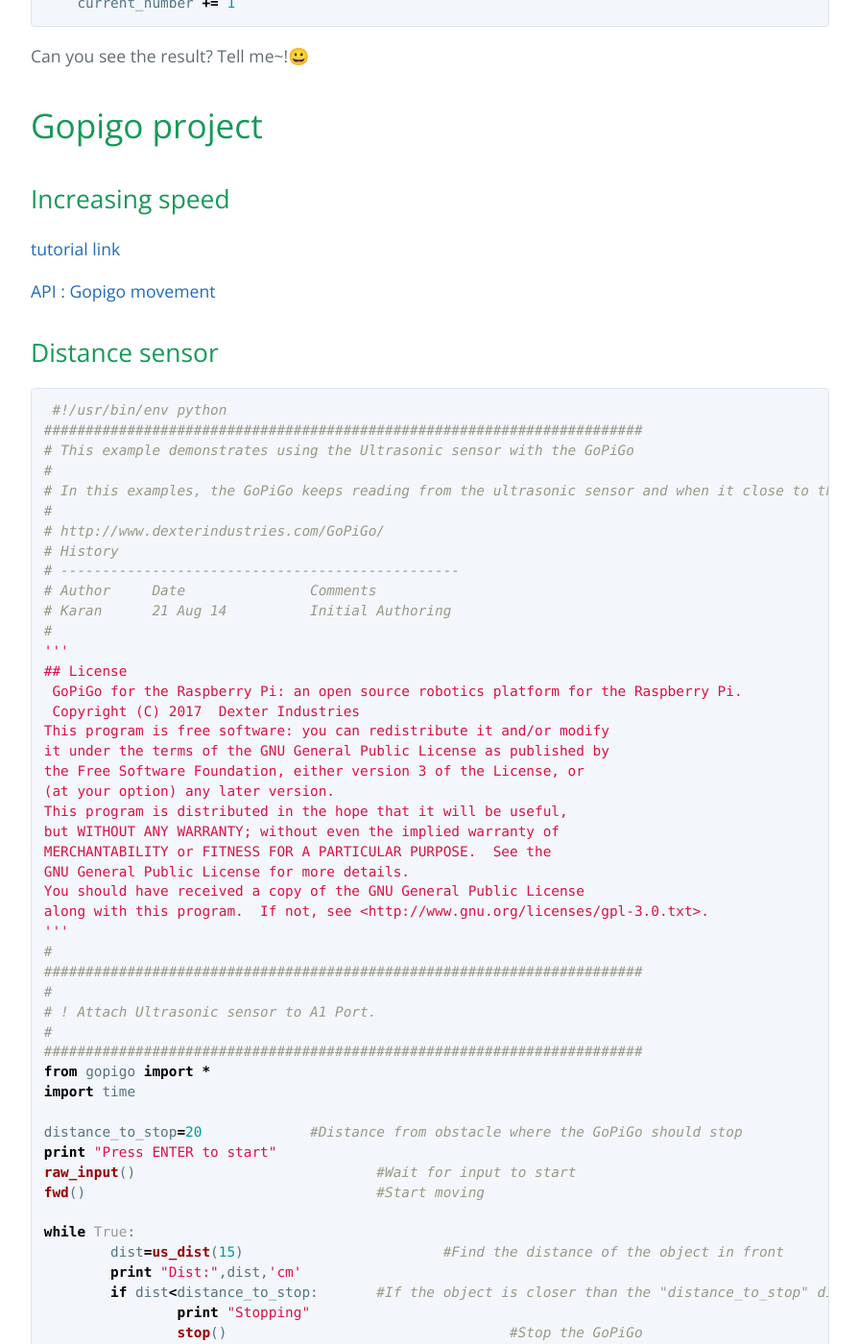
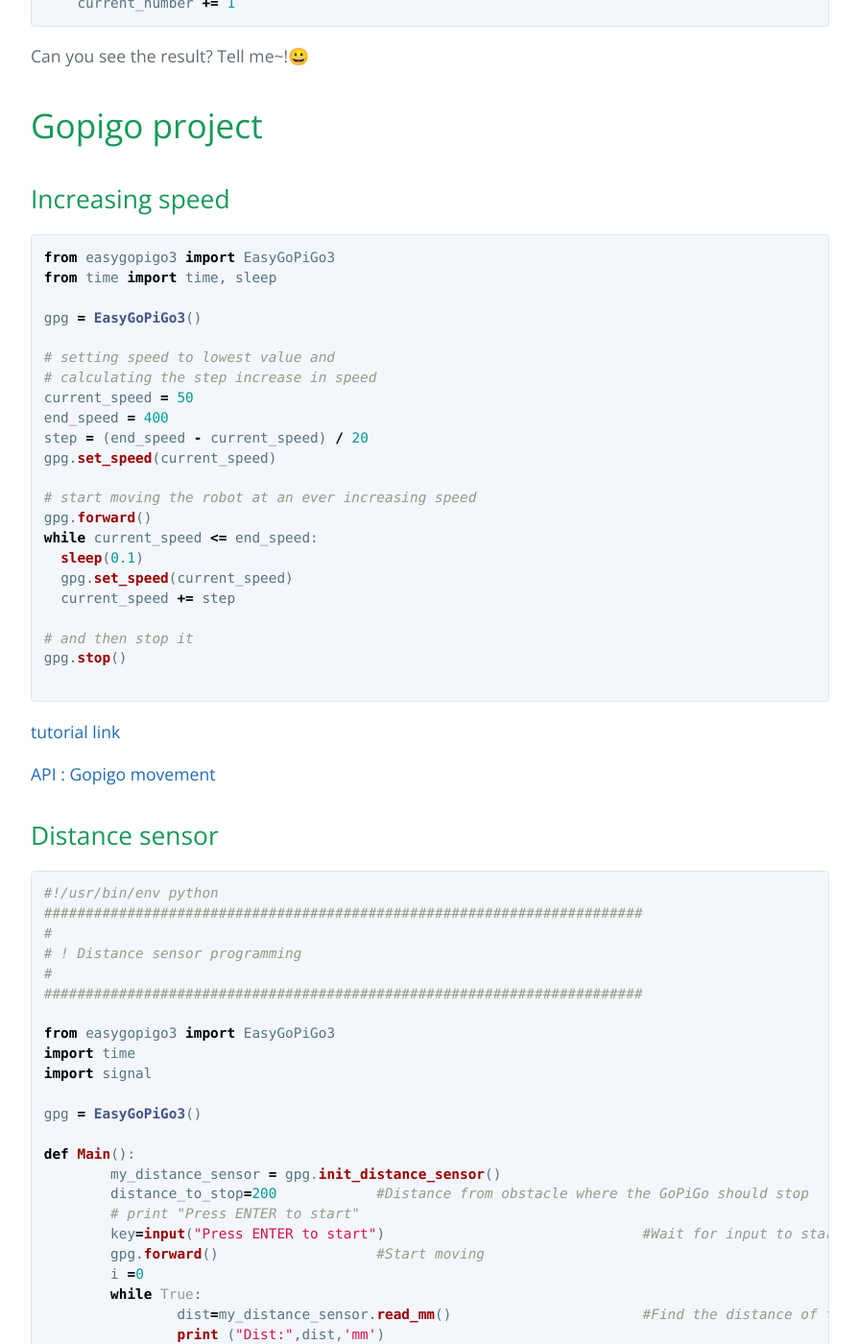
Before and after one commit to GeunYoungPark/GeunYoungPark.github.io, a Jekyll site: the page built from _posts/2019-03-20-python3.md, in a window 1280 px wide and 1400 px high, scrolled down 435 px. Shown: the whole window at 96% size, without its empty margins (192-1087 px from the left). Built offline with Jekyll 4.4.1, drawn with Linux system fonts in a browser that asks for light colours; some of the changed text lies outside the part shown.

Commit message:
distance sensor

````diff
--- a/_posts/2019-03-20-python3.md
+++ b/_posts/2019-03-20-python3.md
@@ -25,60 +25,92 @@
 
 # Gopigo project
 ## Increasing speed
+```python
+from easygopigo3 import EasyGoPiGo3
+from time import time, sleep
+
+gpg = EasyGoPiGo3()
+
+# setting speed to lowest value and
+# calculating the step increase in speed
+current_speed = 50
+end_speed = 400
+step = (end_speed - current_speed) / 20
+gpg.set_speed(current_speed)
+
+# start moving the robot at an ever increasing speed
+gpg.forward()
+while current_speed <= end_speed:
+  sleep(0.1)
+  gpg.set_speed(current_speed)
+  current_speed += step
+
+# and then stop it
+gpg.stop()
+
+```
 [tutorial link](https://gopigo3.readthedocs.io/en/master/tutorials-basic/driving.html#going-forward-at-increasing-speed)
 
 [API : Gopigo movement ](https://gopigo3.readthedocs.io/en/master/api-basic/structure.html#gopigo3-movement-api-methods)
 
 ## Distance sensor
 
- ```python
- #!/usr/bin/env python
+```python
+#!/usr/bin/env python
 ########################################################################
-# This example demonstrates using the Ultrasonic sensor with the GoPiGo
 #
-# In this examples, the GoPiGo keeps reading from the ultrasonic sensor and when it close to the an obstacle, it stops.
-#
-# http://www.dexterindustries.com/GoPiGo/
-# History
-# ------------------------------------------------
-# Author     Date      		Comments
-# Karan      21 Aug 14 		Initial Authoring
-#
-'''
-## License
- GoPiGo for the Raspberry Pi: an open source robotics platform for the Raspberry Pi.
- Copyright (C) 2017  Dexter Industries
-This program is free software: you can redistribute it and/or modify
-it under the terms of the GNU General Public License as published by
-the Free Software Foundation, either version 3 of the License, or
-(at your option) any later version.
-This program is distributed in the hope that it will be useful,
-but WITHOUT ANY WARRANTY; without even the implied warranty of
-MERCHANTABILITY or FITNESS FOR A PARTICULAR PURPOSE.  See the
-GNU General Public License for more details.
-You should have received a copy of the GNU General Public License
-along with this program.  If not, see <http://www.gnu.org/licenses/gpl-3.0.txt>.
-'''
+# ! Distance sensor programming
 #
 ########################################################################
-#
-# ! Attach Ultrasonic sensor to A1 Port.
-#
-########################################################################
-from gopigo import *
+
+from easygopigo3 import EasyGoPiGo3
 import time
+import signal
 
-distance_to_stop=20		#Distance from obstacle where the GoPiGo should stop
-print "Press ENTER to start"
-raw_input()				#Wait for input to start
-fwd()					#Start moving
+gpg = EasyGoPiGo3()
 
-while True:
-	dist=us_dist(15)			#Find the distance of the object in front
-	print "Dist:",dist,'cm'
-	if dist<distance_to_stop:	#If the object is closer than the "distance_to_stop" distance, stop the GoPiGo
-		print "Stopping"
-		stop()					#Stop the GoPiGo
-		break
-	time.sleep(.1)
+def Main():
+	my_distance_sensor = gpg.init_distance_sensor()
+	distance_to_stop=200		#Distance from obstacle where the GoPiGo should stop
+	# print "Press ENTER to start"
+	key=input("Press ENTER to start")				#Wait for input to start
+	gpg.forward()			#Start moving
+	i =0
+	while True:
+		dist=my_distance_sensor.read_mm()			#Find the distance of the object in front
+		print ("Dist:",dist,'mm')
+
+		if dist<distance_to_stop:	#If the object is closer than the "distance_to_stop" distance, stop the GoPiGo
+			gpg.turn_degrees(90)
+			gpg.forward()
+			i = i+1
+		if i==3 :
+			print( "Stopping")
+			gpg.stop()					#Stop the GoPiGo
+			break
+		time.sleep(.1)
+
+def init_handler(sig, frame):
+	print('You pressed Ctrl+c!')
+	gpg.stop()
+	exit()
+
+
+def stop_handler(sig, frame):
+	print('You pressed Ctrl+z!  ')
+	gpg.stop()
+	exit()
+
+if __name__ == "__main__":
+	print("press the appropriate key for closing the app.")
+	#signal.signal(signal.SIGTSTP, lambda signum, frame : print( "Press the appropriate key for closing the app."))
+	signal.signal(signal.SIGINT, init_handler)
+	signal.signal(signal.SIGTSTP, stop_handler)
+	try:
+	    Main()
+	except KeyboardInterrupt:
+		pass
+
+
+
  ```
````
